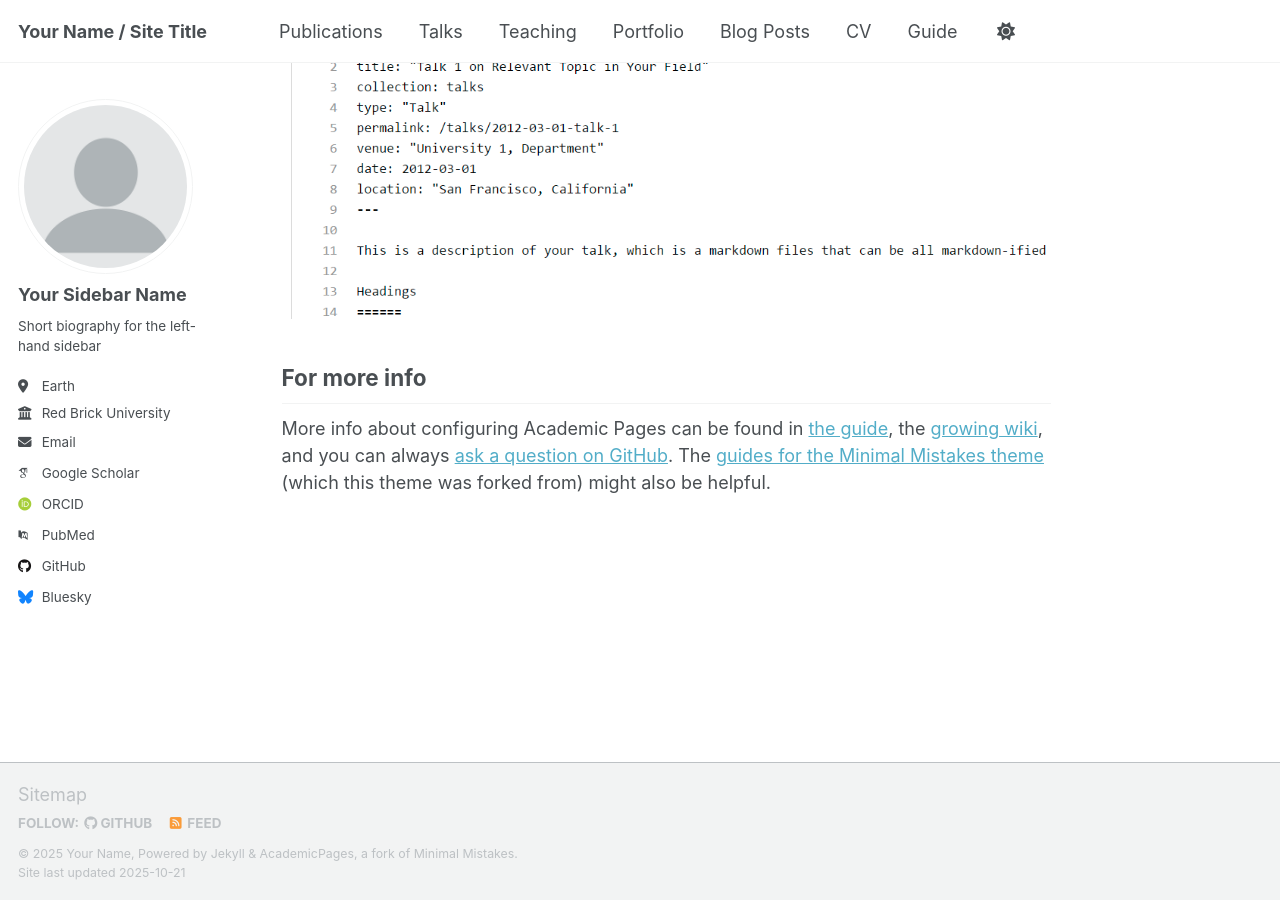
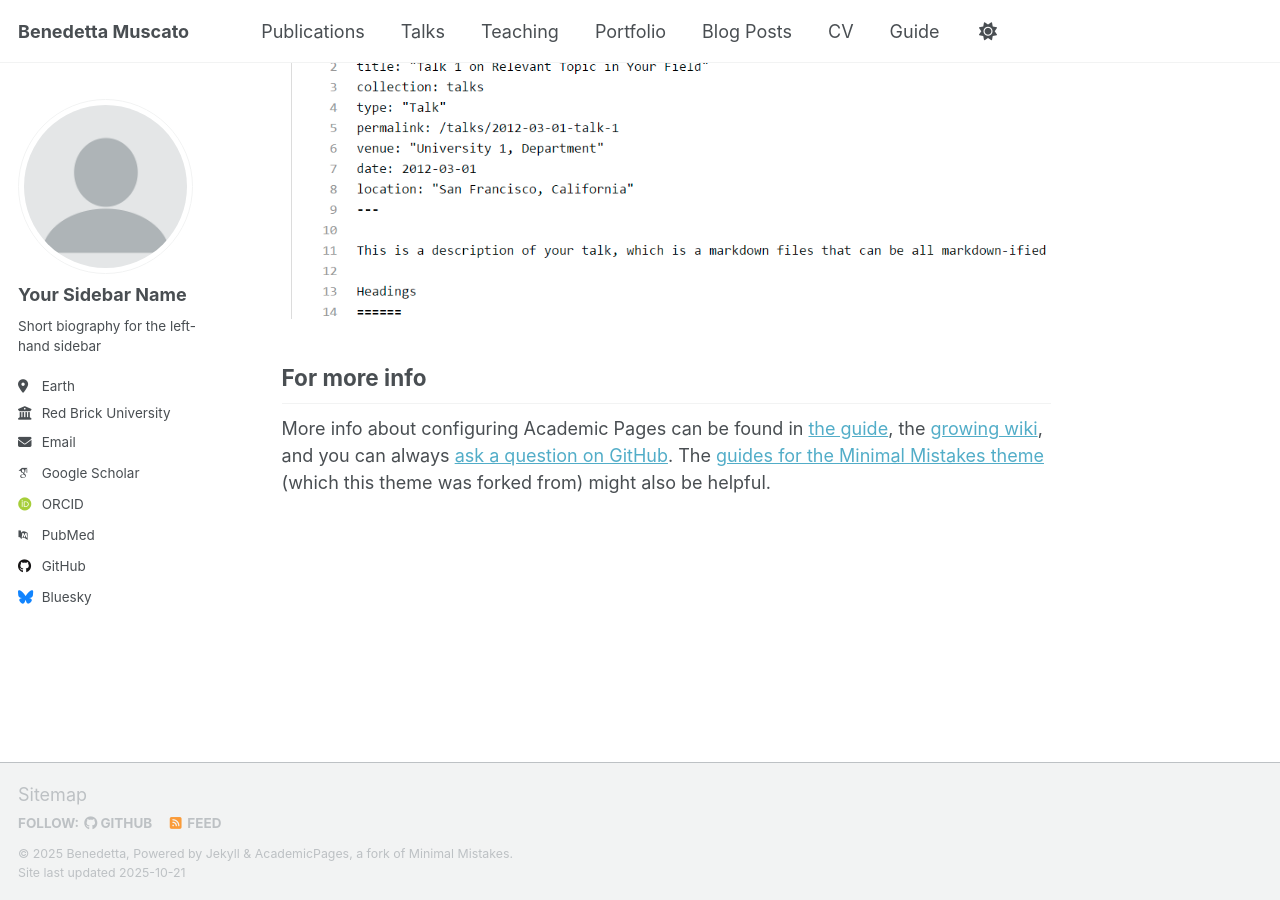
Before and after one commit to bmuscato/bmuscato.github.io, a Jekyll site: the page built from _pages/about.md, in a window 1280 px wide and 900 px high, scrolled down 2880 px. Built offline with Jekyll 4.4.1, drawn with Linux system fonts in a browser that asks for light colours; some web fonts are replaced; a script that is not in the unit is left out.

Commit message:
Modify site configuration for personal details
Updated site title, name, description, and URL.

```diff
--- a/_config.yml
+++ b/_config.yml
@@ -9,11 +9,11 @@
 # Basic Site Settings
 locale                   : "en-US"
 site_theme               : "default" # Currently available options are "default", "air"
-title                    : "Your Name / Site Title"
+title                    : "Benedetta Muscato"
 title_separator          : "-"
-name                     : &name "Your Name"
-description              : &description "Your Name's academic portfolio"   # Update this with a general description of your site, this is the default if not overridden by a page
-url                      : https://academicpages.github.io # The base hostname & protocol for your site e.g. "https://[your GitHub username].github.io",
+name                     : "Benedetta"
+description              : "Your Name's academic portfolio"   # Update this with a general description of your site, this is the default if not overridden by a page
+url                      : "https://bmuscato.github.io" # The base hostname & protocol for your site e.g. "https://[your GitHub username].github.io",
                                                            # or if you already have some other page hosted on Github then use "https://[your GitHub username].github.io/[Your Repo Name]"
 baseurl                  : "" # the subpath of your site, e.g. "/blog"
 repository               : "academicpages/academicpages.github.io"
```
